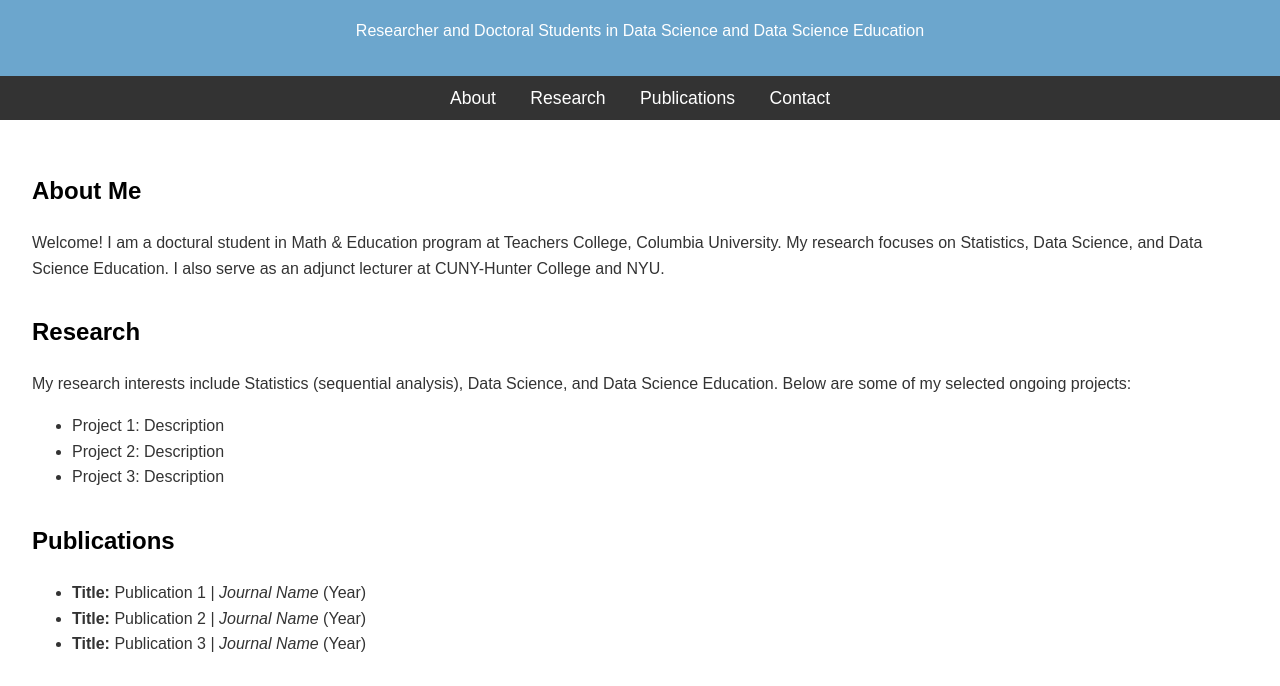
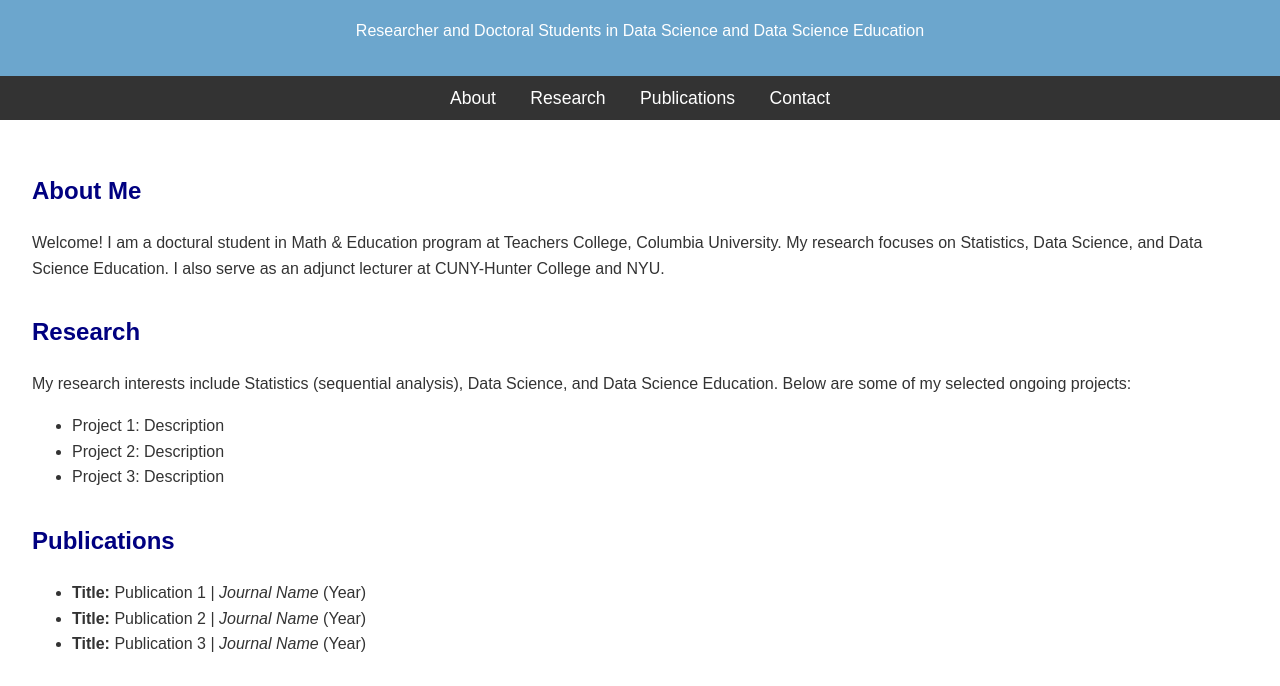
Before and after one commit to gnosronnoc/connorsong, a plain HTML site: page index.html in a window 1280 px wide. Shown: the part 92-778 px from the top of the page. Drawn offline with Linux system fonts and the light colour scheme.

Commit message:
Update index.html

```diff
--- a/index.html
+++ b/index.html
@@ -47,9 +47,14 @@
         .section {
             margin-bottom: 2rem;
         }
-        h1, h2 {
+        h1 {
             color: black;
         }
+
+        h2 {
+            color: #000080
+        }
+
         footer {
             text-align: center;
             padding: 1rem;
```
